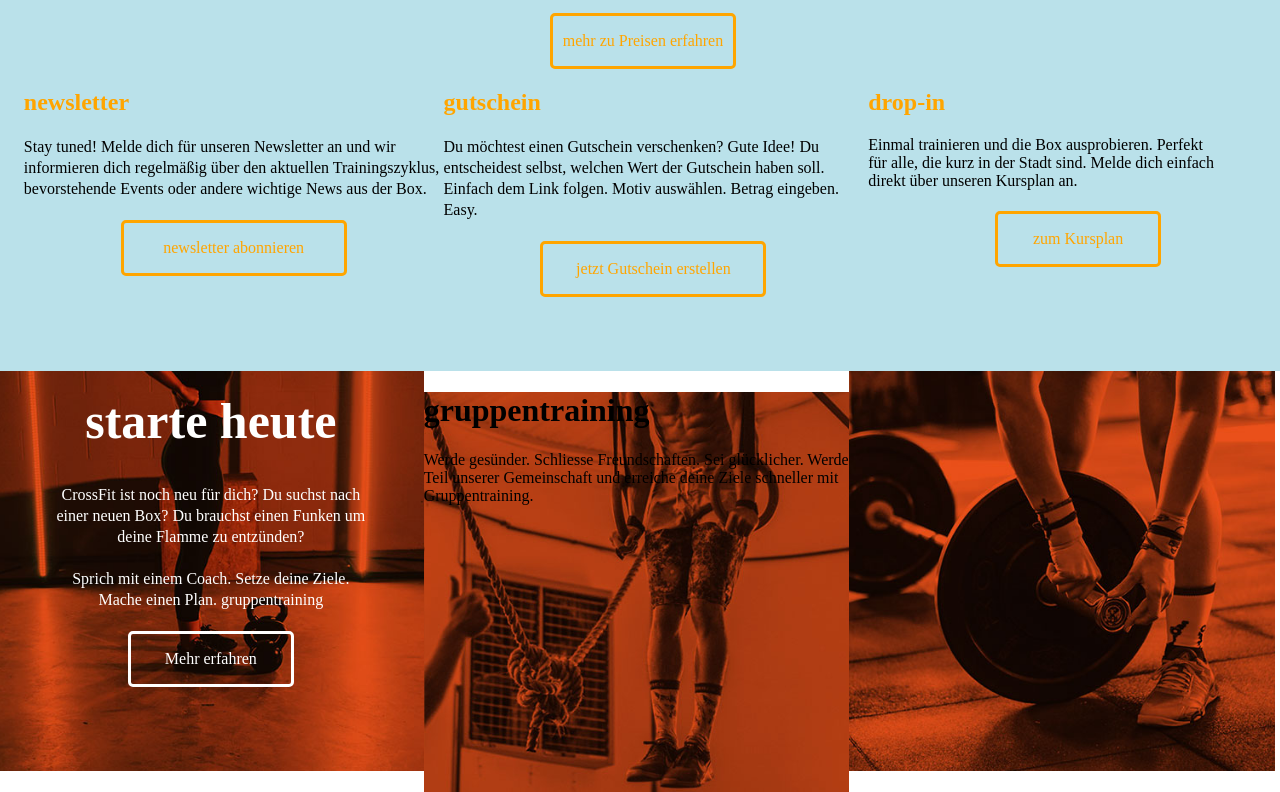
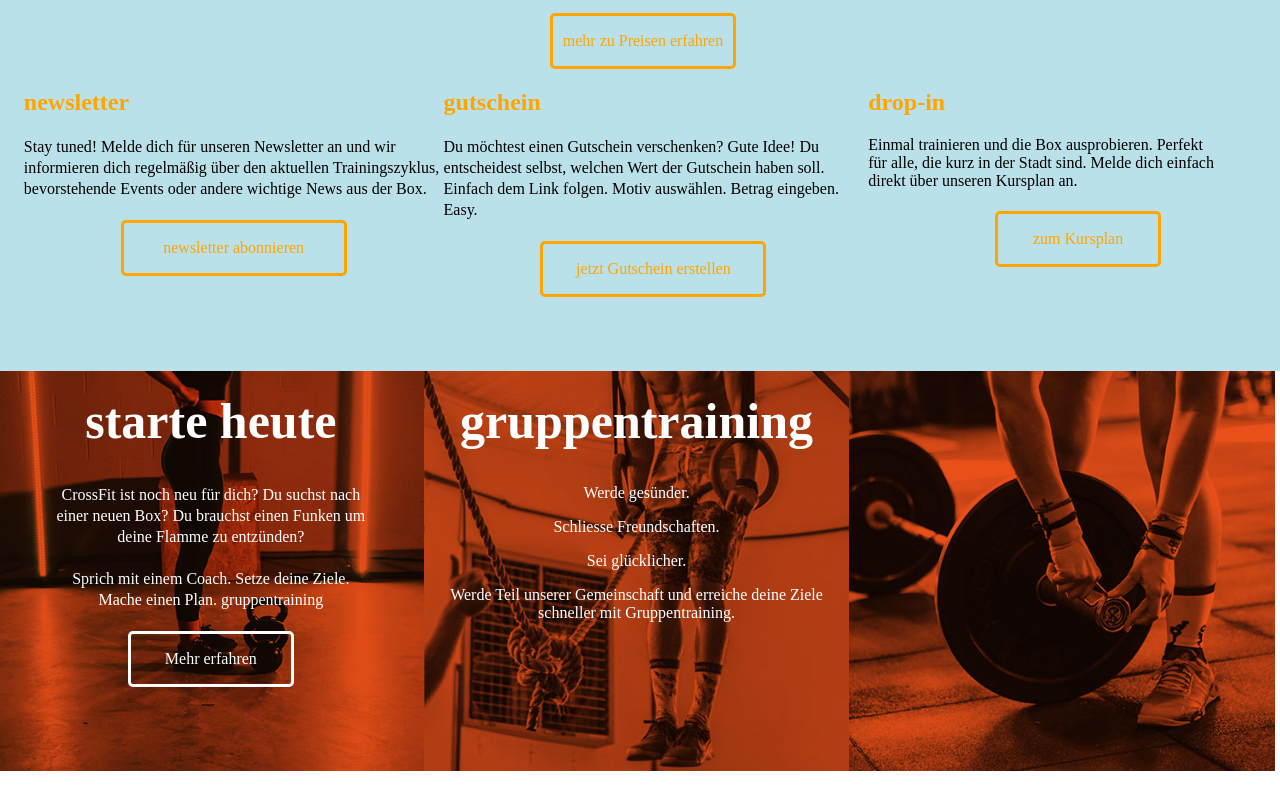
Before and after one commit to tothgergogithub/TG_zundstoff, a plain HTML site: page index.html in a window 1280 px wide. Shown: the part 2350-3142 px from the top of the page. Drawn offline with Linux system fonts and the light colour scheme.

Commit message:
haromkep

```diff
--- a/index.html
+++ b/index.html
@@ -140,23 +140,23 @@ Einfach dem Link folgen. Motiv auswählen. Betrag eingeben. Easy.</p>
 
 </div>
 <div id="harom_kep_kozep">
-<div id="harom_kep_kozep_kep">
-<div id="harom_kep_kozep_szoveg"><h1>gruppentraining</h1>
+
+<div id="harom_kep_kozep_szoveg"><h1 id="gruppentraining">gruppentraining</h1>
     <p>
-    Werde gesünder.
+    <p> Werde gesünder. </p>
 
-    Schliesse Freundschaften.
+    <p>Schliesse Freundschaften.</p>
 
-    Sei glücklicher.
+    <p> Sei glücklicher. </p>
 
-    Werde Teil unserer Gemeinschaft und erreiche deine Ziele schneller mit Gruppentraining.
+    <p> Werde Teil unserer Gemeinschaft und erreiche deine Ziele schneller mit Gruppentraining.</p>
     </p>
 </div>
 </div>
+<div id="harom_kep_jobb">
 
 </div>
-<div id="harom_kep_jobb"><div id="harom_kep_jobb_kep"></div></div>
-</div>
+
 
 
 
--- a/zundstoff.css
+++ b/zundstoff.css
@@ -332,23 +332,35 @@ li{
 }
 #harom_kep_kozep{
     width: 33%;
-}
-
-#harom_kep_kozep_kep{
     background-image: url(képek/szemelyi.jpg);
     height: 100%;
     background-position: center;
     background-size: cover;
 }
+
+
+#harom_kep_bal_tabla_szoveg{
+    text-align: center;
+    color: white;
+}
+#harom_kep_kozep_szoveg{
+    text-align: center;
+    color: white;
+}
+#gruppentraining{
+
+
+    margin-top: 5%;
+    font-size: 50px;
+}
 #harom_kep_jobb{
     width: 33%;
-}
-#harom_kep_jobb_kep{
     background-image: url(képek/tartos.jpg);
     height: 100%;
     background-position: center;
     background-size: cover;
 }
+
 #bal_szoveg{
     color: white;
     width: 75%;
@@ -364,10 +376,3 @@ li{
 
     margin-top: 5%;
 }
-#harom_kep_bal_tabla_szoveg{
-    text-align: center;
-    color: white;
-}
-#harom_kep_kozep_szoveg{
-
-}
```
